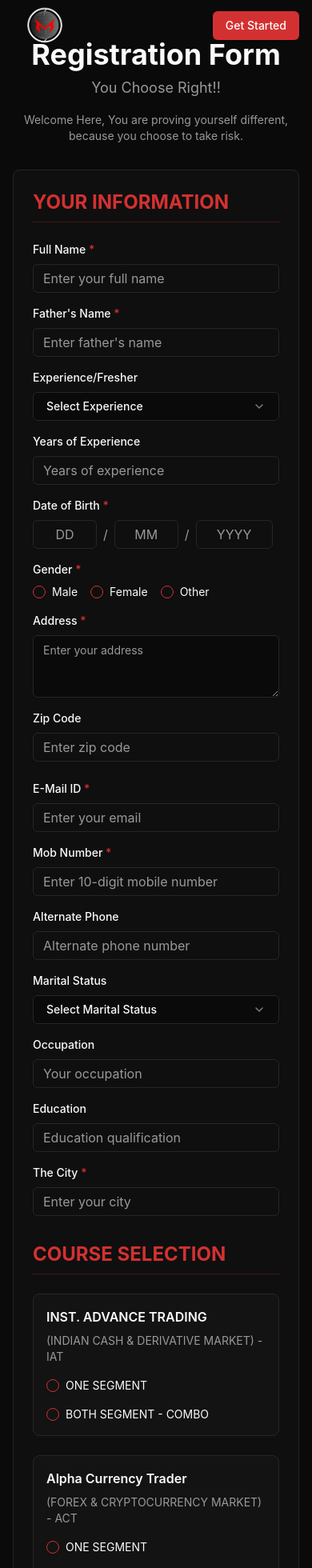
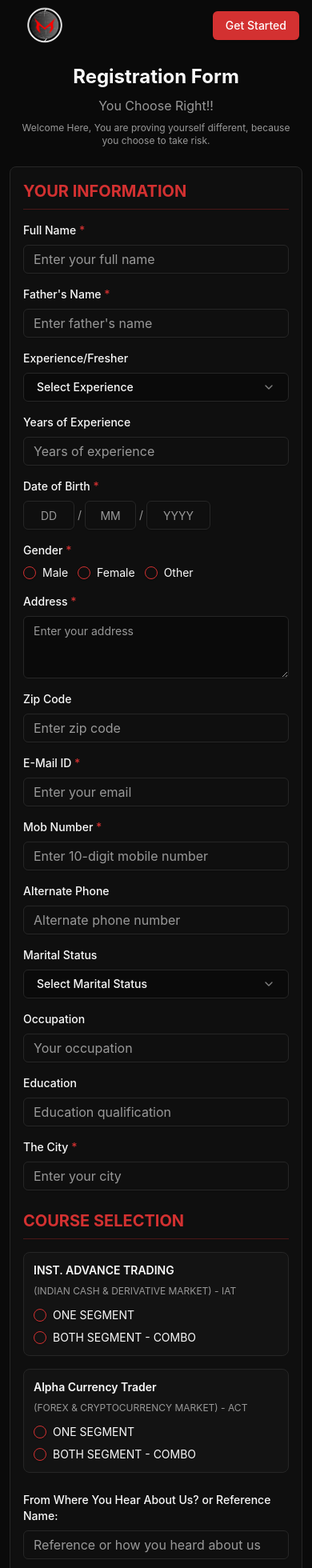
Before and after one commit to code-x-prime/monark-landing-page, a Next.js app: page /registration in a window 390 px wide. Shown: the top 1960 px of the page at 80% size. Built offline with nearby package versions, Linux system fonts and the light colour scheme.

Commit message:
Refactor RegistrationPage layout for improved responsiveness: adjust padding, margins, and text sizes; enhance form structure and error/success message styling for better user experience.

```diff
--- a/src/app/registration/page.tsx
+++ b/src/app/registration/page.tsx
@@ -164,44 +164,44 @@ export default function RegistrationPage() {
     };
 
     return (
-        <div className="min-h-screen bg-background py-12 md:py-20">
-            <div className="container px-4 max-w-5xl mx-auto">
+        <div className="min-h-screen bg-background pt-20 sm:pt-24 md:pt-28 py-6 sm:py-8 md:py-12 lg:py-20">
+            <div className="container px-3 sm:px-4 md:px-6 max-w-5xl mx-auto">
                 {/* Header */}
-                <div className="text-center mb-8">
-                    <h1 className="text-4xl md:text-5xl font-bold mb-2 text-foreground">
+                <div className="text-center mb-6 sm:mb-8">
+                    <h1 className="text-2xl sm:text-3xl md:text-4xl lg:text-5xl font-bold mb-2 text-foreground">
                         Registration Form
                     </h1>
-                    <p className="text-lg text-muted-foreground">
+                    <p className="text-base sm:text-lg text-muted-foreground">
                         You Choose Right!!
                     </p>
-                    <p className="text-sm text-muted-foreground mt-4">
+                    <p className="text-xs sm:text-sm text-muted-foreground mt-2 sm:mt-4 px-2">
                         Welcome Here, You are proving yourself different, because you choose to take risk.
                     </p>
                 </div>
 
                 {/* Success Message */}
                 {successMessage && (
-                    <div className="mb-6 p-4 rounded-lg bg-green-500/10 border border-green-500/30">
-                        <p className="text-sm text-green-400 font-medium">{successMessage}</p>
+                    <div className="mb-4 sm:mb-6 p-3 sm:p-4 rounded-lg bg-green-500/10 border border-green-500/30">
+                        <p className="text-xs sm:text-sm text-green-400 font-medium">{successMessage}</p>
                     </div>
                 )}
 
                 {/* Error Message */}
                 {errors.submit && (
-                    <div className="mb-6 p-4 rounded-lg bg-primary/10 border border-primary/30">
-                        <p className="text-sm text-primary font-medium">{errors.submit}</p>
+                    <div className="mb-4 sm:mb-6 p-3 sm:p-4 rounded-lg bg-primary/10 border border-primary/30">
+                        <p className="text-xs sm:text-sm text-primary font-medium">{errors.submit}</p>
                     </div>
                 )}
 
                 {/* Registration Form */}
-                <form onSubmit={handleSubmit} className="bg-card border border-border rounded-lg p-6 md:p-8">
+                <form onSubmit={handleSubmit} className="bg-card border border-border rounded-lg p-4 sm:p-6 md:p-8">
                     {/* Your Information Section */}
-                    <div className="mb-8">
-                        <h2 className="text-2xl font-bold text-primary mb-6 pb-2 border-b border-primary/30">
+                    <div className="mb-6 sm:mb-8">
+                        <h2 className="text-xl sm:text-2xl font-bold text-primary mb-4 sm:mb-6 pb-2 border-b border-primary/30">
                             YOUR INFORMATION
                         </h2>
 
-                        <div className="grid md:grid-cols-2 gap-6">
+                        <div className="grid md:grid-cols-2 gap-4 sm:gap-6">
                             {/* Left Column */}
                             <div className="space-y-4">
                                 <div>
@@ -251,7 +251,7 @@ export default function RegistrationPage() {
                                                 <ChevronDown className="ml-2 h-4 w-4 shrink-0 opacity-50" />
                                             </Button>
                                         </DropdownMenuTrigger>
-                                        <DropdownMenuContent className="w-full">
+                                        <DropdownMenuContent align="start">
                                             <DropdownMenuItem
                                                 onClick={() => {
                                                     setFormData((prev) => ({ ...prev, experience: 'Fresher' }));
@@ -314,7 +314,7 @@ export default function RegistrationPage() {
                                     <Label className="text-sm font-medium mb-2 block">
                                         Date of Birth <span className="text-primary">*</span>
                                     </Label>
-                                    <div className="flex items-center gap-2">
+                                    <div className="flex items-center gap-1 sm:gap-2">
                                         <Input
                                             type="text"
                                             value={formData.dateOfBirth.day}
@@ -322,9 +322,9 @@ export default function RegistrationPage() {
                                             disabled={isLoading}
                                             placeholder="DD"
                                             maxLength={2}
-                                            className="w-20 text-center"
+                                            className="w-16 sm:w-20 text-center text-sm sm:text-base"
                                         />
-                                        <span className="text-muted-foreground">/</span>
+                                        <span className="text-muted-foreground text-sm sm:text-base">/</span>
                                         <Input
                                             type="text"
                                             value={formData.dateOfBirth.month}
@@ -332,9 +332,9 @@ export default function RegistrationPage() {
                                             disabled={isLoading}
                                             placeholder="MM"
                                             maxLength={2}
-                                            className="w-20 text-center"
+                                            className="w-16 sm:w-20 text-center text-sm sm:text-base"
                                         />
-                                        <span className="text-muted-foreground">/</span>
+                                        <span className="text-muted-foreground text-sm sm:text-base">/</span>
                                         <Input
                                             type="text"
                                             value={formData.dateOfBirth.year}
@@ -342,11 +342,11 @@ export default function RegistrationPage() {
                                             disabled={isLoading}
                                             placeholder="YYYY"
                                             maxLength={4}
-                                            className="w-24 text-center"
+                                            className="w-20 sm:w-24 text-center text-sm sm:text-base"
                                         />
                                     </div>
                                     {errors.dateOfBirth && (
-                                        <p className="text-sm text-primary mt-1">{errors.dateOfBirth}</p>
+                                        <p className="text-xs sm:text-sm text-primary mt-1">{errors.dateOfBirth}</p>
                                     )}
                                 </div>
 
@@ -367,7 +367,7 @@ export default function RegistrationPage() {
                                             }
                                         }}
                                         disabled={isLoading}
-                                        className="flex gap-4"
+                                        className="flex flex-wrap gap-3 sm:gap-4"
                                     >
                                         {['Male', 'Female', 'Other'].map((option) => (
                                             <div key={option} className="flex items-center space-x-2">
@@ -481,7 +481,7 @@ export default function RegistrationPage() {
                                                 <ChevronDown className="ml-2 h-4 w-4 shrink-0 opacity-50" />
                                             </Button>
                                         </DropdownMenuTrigger>
-                                        <DropdownMenuContent className="w-full">
+                                        <DropdownMenuContent align="start">
                                             <DropdownMenuItem
                                                 onClick={() => {
                                                     setFormData((prev) => ({ ...prev, maritalStatus: 'Single' }));
@@ -586,18 +586,18 @@ export default function RegistrationPage() {
                     </div>
 
                     {/* Course Selection Section */}
-                    <div className="mb-8">
-                        <h2 className="text-2xl font-bold text-primary mb-6 pb-2 border-b border-primary/30">
+                    <div className="mb-6 sm:mb-8">
+                        <h2 className="text-xl sm:text-2xl font-bold text-primary mb-4 sm:mb-6 pb-2 border-b border-primary/30">
                             COURSE SELECTION
                         </h2>
 
-                        <div className="space-y-6">
+                        <div className="space-y-4 sm:space-y-6">
                             {/* IAT Course */}
-                            <div className="p-4 rounded-lg border border-border bg-secondary/30">
-                                <h3 className="font-semibold text-foreground mb-2">
+                            <div className="p-3 sm:p-4 rounded-lg border border-border bg-secondary/30">
+                                <h3 className="font-semibold text-foreground mb-2 text-sm sm:text-base">
                                     INST. ADVANCE TRADING
                                 </h3>
-                                <p className="text-sm text-muted-foreground mb-4">
+                                <p className="text-xs sm:text-sm text-muted-foreground mb-3 sm:mb-4">
                                     (INDIAN CASH & DERIVATIVE MARKET) - IAT
                                 </p>
                                 <RadioGroup
@@ -613,7 +613,7 @@ export default function RegistrationPage() {
                                         }
                                     }}
                                     disabled={isLoading}
-                                    className="flex flex-wrap gap-4"
+                                    className="flex flex-wrap gap-2 sm:gap-4"
                                 >
                                     {['ONE SEGMENT', 'BOTH SEGMENT - COMBO'].map((option) => (
                                         <div key={option} className="flex items-center space-x-2">
@@ -630,11 +630,11 @@ export default function RegistrationPage() {
                             </div>
 
                             {/* ACT Course */}
-                            <div className="p-4 rounded-lg border border-border bg-secondary/30">
-                                <h3 className="font-semibold text-foreground mb-2">
+                            <div className="p-3 sm:p-4 rounded-lg border border-border bg-secondary/30">
+                                <h3 className="font-semibold text-foreground mb-2 text-sm sm:text-base">
                                     Alpha Currency Trader
                                 </h3>
-                                <p className="text-sm text-muted-foreground mb-4">
+                                <p className="text-xs sm:text-sm text-muted-foreground mb-3 sm:mb-4">
                                     (FOREX & CRYPTOCURRENCY MARKET) - ACT
                                 </p>
                                 <RadioGroup
@@ -650,7 +650,7 @@ export default function RegistrationPage() {
                                         }
                                     }}
                                     disabled={isLoading}
-                                    className="flex flex-wrap gap-4"
+                                    className="flex flex-wrap gap-2 sm:gap-4"
                                 >
                                     {['ONE SEGMENT', 'BOTH SEGMENT - COMBO'].map((option) => (
                                         <div key={option} className="flex items-center space-x-2">
@@ -685,13 +685,13 @@ export default function RegistrationPage() {
                     </div>
 
                     {/* Submit Button */}
-                    <div className="flex justify-center gap-4 pt-6 border-t border-border">
+                    <div className="flex justify-center gap-4 pt-4 sm:pt-6 border-t border-border">
                         <Button
                             type="submit"
                             variant="default"
                             size="lg"
                             disabled={isLoading}
-                            className="min-w-[200px]"
+                            className="w-full sm:w-auto min-w-[200px] text-sm sm:text-base"
                         >
                             {isLoading ? (
                                 <>
```
